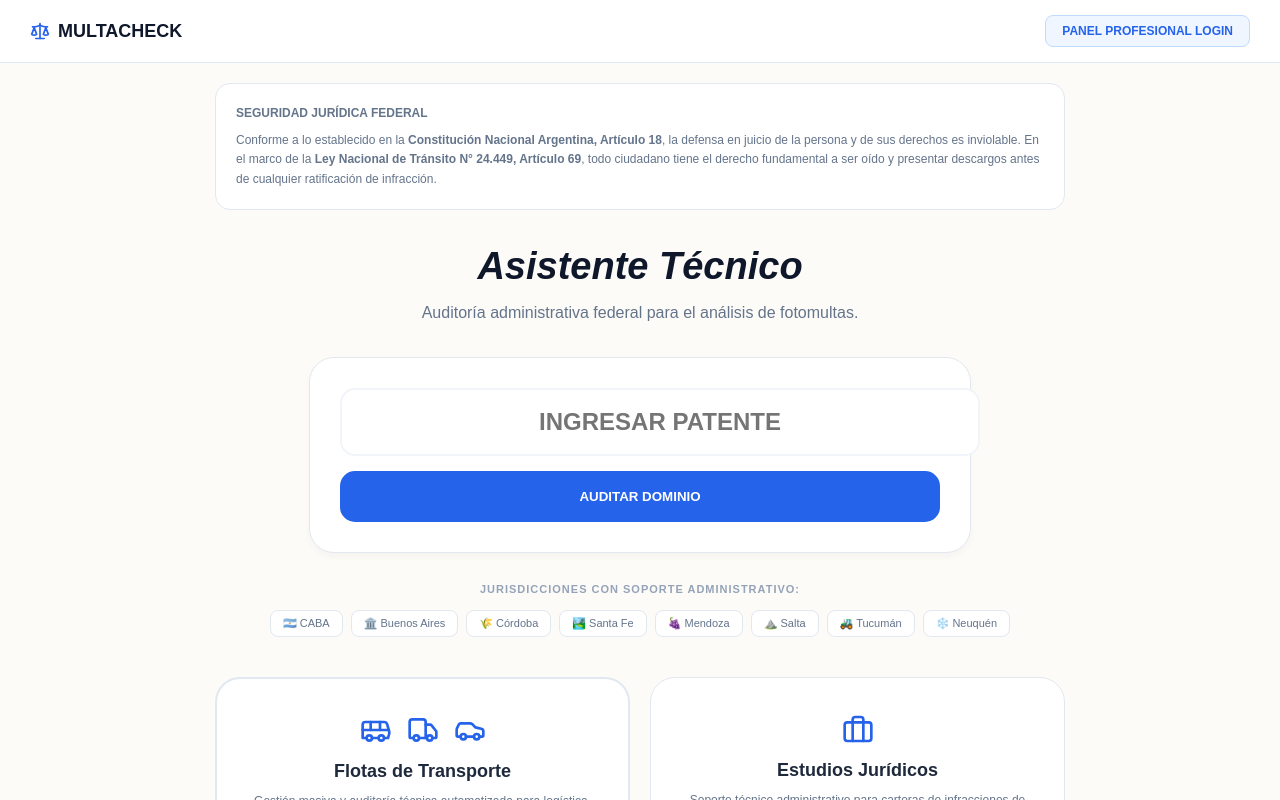
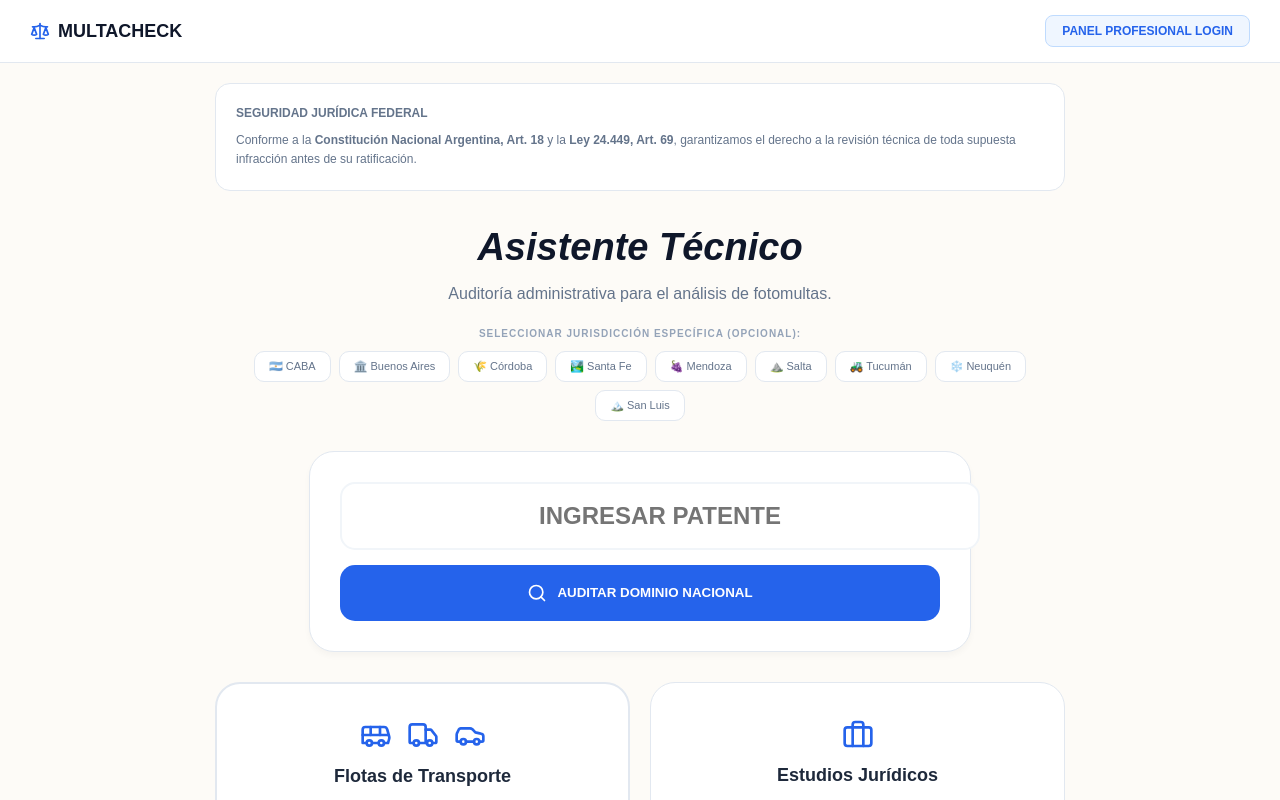
Before and after one commit to 2025ricardo1966-cyber/Multacheck, a Next.js app: page / in a window 1280 px wide. Shown: the top 800 px of the page. Built offline with nearby package versions, Linux system fonts and the light colour scheme.

Commit message:
Update page.tsx

```diff
--- a/app/page.tsx
+++ b/app/page.tsx
@@ -1,19 +1,26 @@
 "use client";
 import React, { useState } from 'react';
-import { Scale, ShieldCheck, MapPin, Truck, Briefcase, FileText, LayoutDashboard, FileSpreadsheet, Bus, Car, Upload } from 'lucide-react';
+import { Scale, MapPin, Truck, Briefcase, FileSpreadsheet, Bus, Car, Search, CheckCircle2 } from 'lucide-react';
 
 export default function MultaCheck() {
   const [patente, setPatente] = useState('');
   const [step, setStep] = useState('input');
+  const [provinciaSeleccionada, setProvinciaSeleccionada] = useState<string | null>(null);
 
   const provincias = [
     { n: "CABA", b: "🇦🇷" }, { n: "Buenos Aires", b: "🏛️" }, { n: "Córdoba", b: "🌾" },
     { n: "Santa Fe", b: "🏞️" }, { n: "Mendoza", b: "🍇" }, { n: "Salta", b: "⛰️" },
-    { n: "Tucumán", b: "🚜" }, { n: "Neuquén", b: "❄️" },
+    { n: "Tucumán", b: "🚜" }, { n: "Neuquén", b: "❄️" }, { n: "San Luis", b: "🏔️" }
   ];
 
+  const manejarBusqueda = () => {
+    if (patente.length < 6) return alert("Por favor, ingresá una patente válida.");
+    // Aquí el sistema ya sabe si tiene una provincia fija o busca en todo el país
+    setStep('results');
+  };
+
   const handlePatenteKeyDown = (e: React.KeyboardEvent) => {
-    if (e.key === 'Enter' && patente.length >= 6) setStep('results');
+    if (e.key === 'Enter') manejarBusqueda();
   };
 
   return (
@@ -33,43 +40,70 @@ export default function MultaCheck() {
         {step === 'input' && (
           <div style={{ textAlign: 'center' }}>
 
-            {/* Fundamentación Legal Superior */}
+            {/* Fundamentación Legal */}
             <div style={{ textAlign: 'left', backgroundColor: '#fff', border: '1px solid #e2e8f0', padding: '20px', borderRadius: '15px', marginBottom: '35px', color: '#64748b', fontSize: '12px', lineHeight: '1.6' }}>
               <strong>SEGURIDAD JURÍDICA FEDERAL</strong>
               <p style={{ margin: '8px 0 0 0' }}>
-                Conforme a lo establecido en la <strong>Constitución Nacional Argentina, Artículo 18</strong>, la defensa en juicio de la persona y de sus derechos es inviolable. En el marco de la <strong>Ley Nacional de Tránsito N° 24.449, Artículo 69</strong>, todo ciudadano tiene el derecho fundamental a ser oído y presentar descargos antes de cualquier ratificación de infracción.
+                Conforme a la <strong>Constitución Nacional Argentina, Art. 18</strong> y la <strong>Ley 24.449, Art. 69</strong>, garantizamos el derecho a la revisión técnica de toda supuesta infracción antes de su ratificación.
               </p>
             </div>
 
             <h1 style={{ fontSize: '38px', fontWeight: '900', color: '#0f172a', fontStyle: 'italic', marginBottom: '10px' }}>Asistente Técnico</h1>
-            <p style={{ color: '#64748b', marginBottom: '35px' }}>Auditoría administrativa federal para el análisis de fotomultas.</p>
+            <p style={{ color: '#64748b', marginBottom: '25px' }}>Auditoría administrativa para el análisis de fotomultas.</p>
 
-            <div style={{ background: '#fff', padding: '30px', borderRadius: '25px', border: '1px solid #e2e8f0', boxShadow: '0 4px 6px rgba(0,0,0,0.03)', marginBottom: '30px', maxWidth: '600px', margin: '0 auto 30px' }}>
-              <input
-                style={{ width: '100%', padding: '18px', border: '2px solid #f1f5f9', borderRadius: '15px', fontSize: '24px', textAlign: 'center', marginBottom: '15px', textTransform: 'uppercase', fontWeight: 'bold', outline: 'none' }}
-                placeholder="INGRESAR PATENTE"
-                value={patente}
-                onChange={(e) => setPatente(e.target.value)}
-                onKeyDown={handlePatenteKeyDown}
-              />
-              <button onClick={() => { if(patente.length >= 6) setStep('results'); }} style={{ width: '100%', padding: '18px', backgroundColor: '#2563eb', color: 'white', borderRadius: '15px', fontWeight: '900', border: 'none', cursor: 'pointer' }}>
-                AUDITAR DOMINIO
-              </button>
-            </div>
-
-            <div style={{ textAlign: 'center', marginBottom: '40px' }}>
-              <p style={{ fontSize: '11px', color: '#94a3b8', fontWeight: 'bold', marginBottom: '15px', letterSpacing: '1px' }}>JURISDICCIONES CON SOPORTE ADMINISTRATIVO:</p>
+            {/* Jurisdicciones como Botones de Selección */}
+            <div style={{ marginBottom: '30px' }}>
+              <p style={{ fontSize: '10px', color: '#94a3b8', fontWeight: 'bold', marginBottom: '12px', letterSpacing: '1px' }}>SELECCIONAR JURISDICCIÓN ESPECÍFICA (OPCIONAL):</p>
               <div style={{ display: 'flex', flexWrap: 'wrap', justifyContent: 'center', gap: '8px' }}>
                 {provincias.map(p => (
-                  <span key={p.n} style={{ padding: '6px 12px', backgroundColor: '#fff', border: '1px solid #e2e8f0', borderRadius: '8px', fontSize: '11px', color: '#64748b' }}>{p.b} {p.n}</span>
+                  <button
+                    key={p.n}
+                    onClick={() => setProvinciaSeleccionada(provinciaSeleccionada === p.n ? null : p.n)}
+                    style={{
+                      padding: '8px 14px',
+                      backgroundColor: provinciaSeleccionada === p.n ? '#2563eb' : '#fff',
+                      color: provinciaSeleccionada === p.n ? '#fff' : '#64748b',
+                      border: '1px solid #e2e8f0',
+                      borderRadius: '10px',
+                      fontSize: '11px',
+                      cursor: 'pointer',
+                      transition: '0.2s all',
+                      fontWeight: provinciaSeleccionada === p.n ? 'bold' : 'normal',
+                      display: 'flex',
+                      alignItems: 'center',
+                      gap: '5px'
+                    }}
+                  >
+                    {p.b} {p.n}
+                    {provinciaSeleccionada === p.n && <CheckCircle2 size={12} />}
+                  </button>
                 ))}
               </div>
             </div>
 
-            {/* Carteles Inferiores con Vectores Solicitados */}
+            {/* Input de Patente con Inteligencia */}
+            <div style={{ background: '#fff', padding: '30px', borderRadius: '25px', border: '1px solid #e2e8f0', boxShadow: '0 4px 6px rgba(0,0,0,0.03)', marginBottom: '30px', maxWidth: '600px', margin: '0 auto 30px' }}>
+              <div style={{ marginBottom: '15px', position: 'relative' }}>
+                <input
+                  style={{ width: '100%', padding: '18px', border: '2px solid #f1f5f9', borderRadius: '15px', fontSize: '24px', textAlign: 'center', textTransform: 'uppercase', fontWeight: 'bold', outline: 'none' }}
+                  placeholder="INGRESAR PATENTE"
+                  value={patente}
+                  onChange={(e) => setPatente(e.target.value)}
+                  onKeyDown={handlePatenteKeyDown}
+                />
+                {provinciaSeleccionada && (
+                  <span style={{ position: 'absolute', right: '20px', top: '50%', transform: 'translateY(-50%)', fontSize: '12px', color: '#2563eb', fontWeight: 'bold', backgroundColor: '#eff6ff', padding: '4px 8px', borderRadius: '6px' }}>
+                    Buscando en {provinciaSeleccionada}
+                  </span>
+                )}
+              </div>
+              <button onClick={manejarBusqueda} style={{ width: '100%', padding: '18px', backgroundColor: '#2563eb', color: 'white', borderRadius: '15px', fontWeight: '900', border: 'none', cursor: 'pointer', display: 'flex', alignItems: 'center', justifyContent: 'center', gap: '10px' }}>
+                <Search size={20} /> AUDITAR DOMINIO {provinciaSeleccionada ? 'EN ' + provinciaSeleccionada.toUpperCase() : 'NACIONAL'}
+              </button>
+            </div>
+
+            {/* Carteles Inferiores con tus Vectores (Auto y Colectivo) */}
             <div style={{ display: 'grid', gridTemplateColumns: '1fr 1fr', gap: '20px' }}>
-
-              {/* Flotas - Con Colectivo y Auto */}
               <div style={{ padding: '35px 25px', backgroundColor: '#fff', border: '2px solid #e2e8f0', borderRadius: '25px', textAlign: 'center' }}>
                 <div style={{ display: 'flex', justifyContent: 'center', gap: '15px', marginBottom: '15px', color: '#2563eb' }}>
                   <Bus size={32} />
@@ -77,27 +111,25 @@ export default function MultaCheck() {
                   <Car size={32} />
                 </div>
                 <h3 style={{ fontSize: '18px', fontWeight: 'bold', margin: '0 0 10px 0' }}>Flotas de Transporte</h3>
-                <p style={{ fontSize: '12px', color: '#64748b', marginBottom: '20px' }}>Gestión masiva y auditoría técnica automatizada para logística, pasajeros y servicios.</p>
+                <p style={{ fontSize: '12px', color: '#64748b', marginBottom: '20px' }}>Gestión masiva y auditoría técnica para logística, pasajeros y servicios corporativos.</p>
                 <div style={{ borderTop: '1px solid #f1f5f9', paddingTop: '15px', display: 'flex', flexDirection: 'column', alignItems: 'center' }}>
                   <p style={{ fontSize: '11px', fontWeight: 'bold', marginBottom: '10px' }}>CARGA DE FLOTA</p>
-                  <div style={{ cursor: 'pointer', backgroundColor: '#10b981', color: 'white', padding: '10px', borderRadius: '12px' }}>
+                  <div style={{ backgroundColor: '#10b981', color: 'white', padding: '10px', borderRadius: '12px' }}>
                     <FileSpreadsheet size={24} />
                   </div>
                 </div>
               </div>
 
-              {/* Estudios Jurídicos */}
               <div style={{ padding: '35px 25px', backgroundColor: '#fff', border: '1px solid #e2e8f0', borderRadius: '25px', textAlign: 'center' }}>
                 <div style={{ color: '#2563eb', marginBottom: '15px', display: 'flex', justifyContent: 'center' }}>
                   <Briefcase size={32} />
                 </div>
                 <h3 style={{ fontSize: '18px', fontWeight: 'bold', margin: '0 0 10px 0' }}>Estudios Jurídicos</h3>
-                <p style={{ fontSize: '12px', color: '#64748b', marginBottom: '20px' }}>Soporte técnico administrativo para carteras de infracciones de tránsito a nivel nacional.</p>
+                <p style={{ fontSize: '12px', color: '#64748b', marginBottom: '20px' }}>Soporte técnico administrativo para carteras de infracciones a nivel federal.</p>
                 <div style={{ borderTop: '1px solid #f1f5f9', paddingTop: '15px' }}>
                    <p style={{ fontSize: '11px', color: '#94a3b8' }}>Módulo de gestión de descargos técnicos</p>
                 </div>
               </div>
-
             </div>
           </div>
         )}
```
